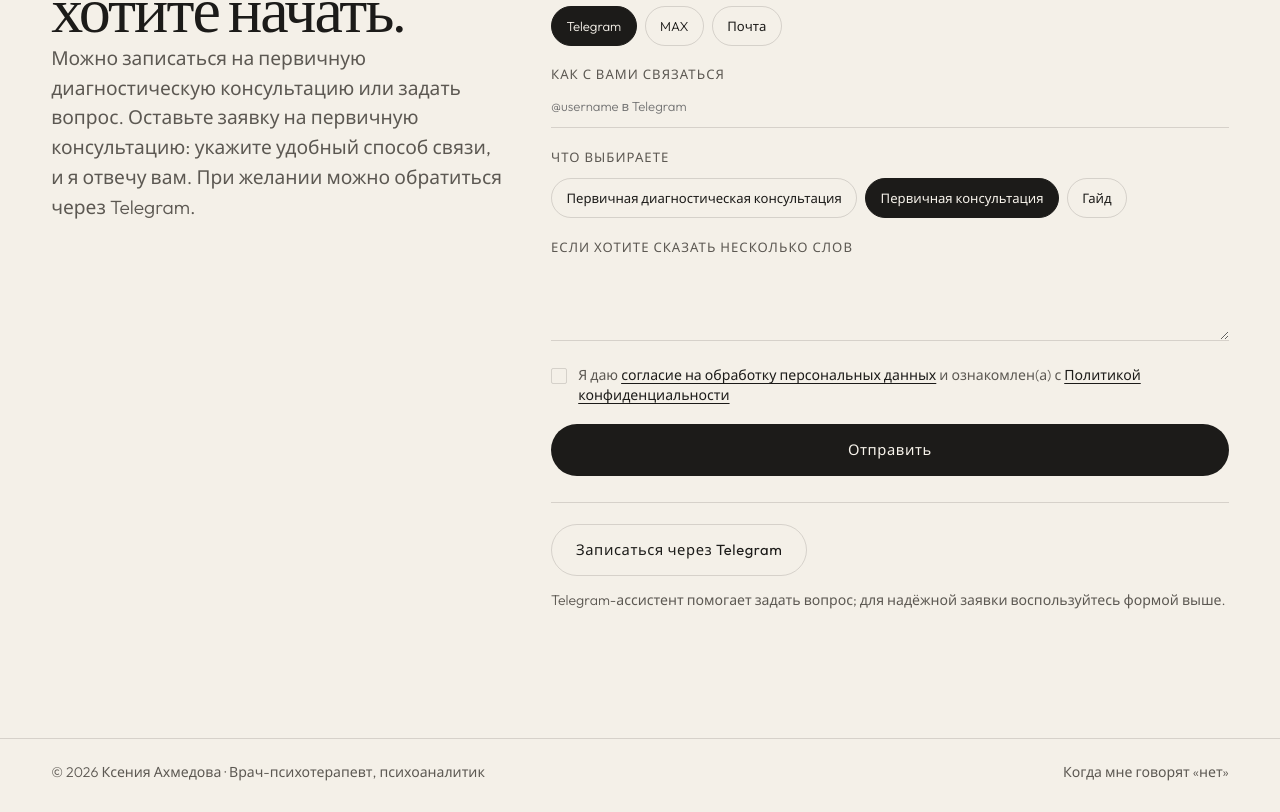
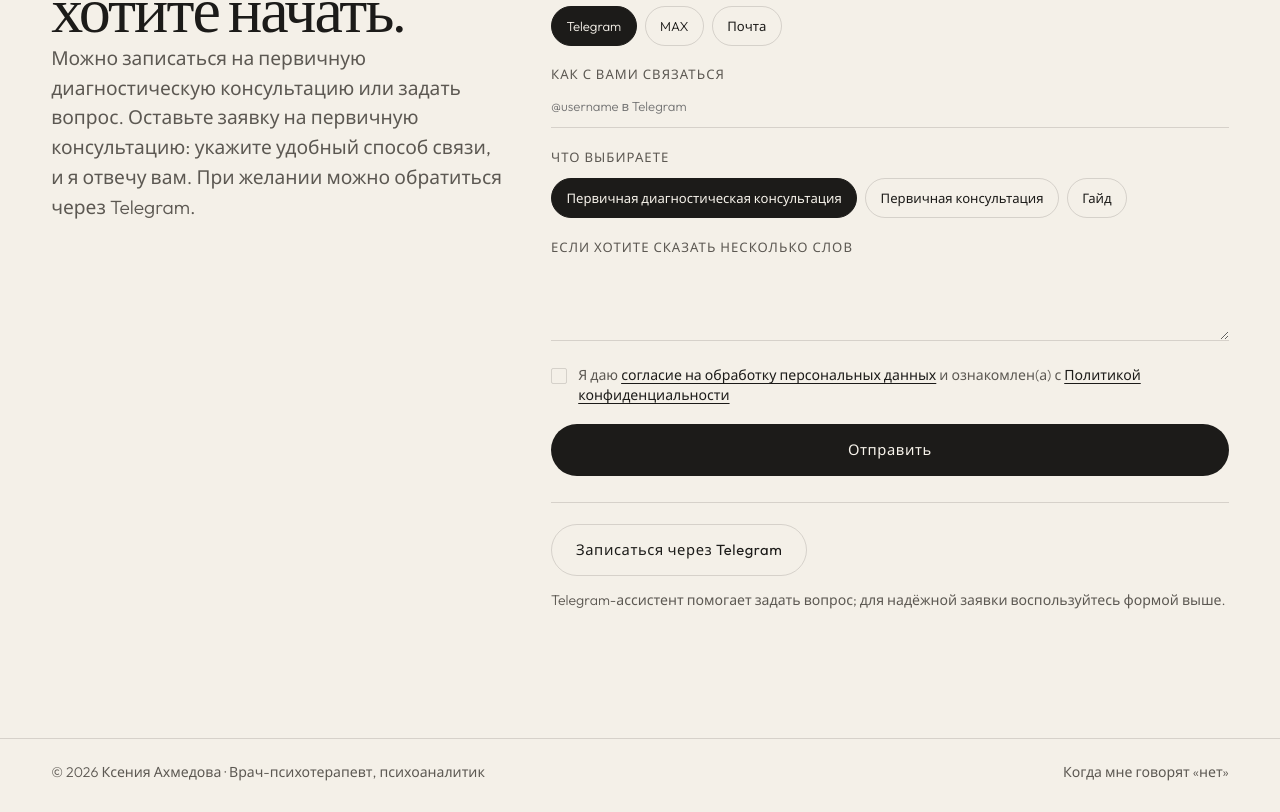
Before and after one commit to marygold60588-pixel/ksenia-ahmedova-site, a React (Vite) app: page / in a window 1280 px wide. Shown: the part 4815-5627 px from the top of the page. Built offline with nearby package versions, Linux system fonts and the light colour scheme.

Commit message:
fix: align client journey, consultation CTA and hide inactive offer

```diff
--- a/src/components/sections/Request.tsx
+++ b/src/components/sections/Request.tsx
@@ -8,7 +8,7 @@ import { metrikaGoals, reachGoal } from "@/lib/metrika";
 
 export default function Request() {
   const { form } = site;
-  const [intent, setIntent] = useState<LeadIntent>("consultation");
+  const [intent, setIntent] = useState<LeadIntent>("diagnosis");
   const [channel, setChannel] = useState<ContactChannel>("telegram");
   const [name, setName] = useState("");
   const [contact, setContact] = useState("");
```
